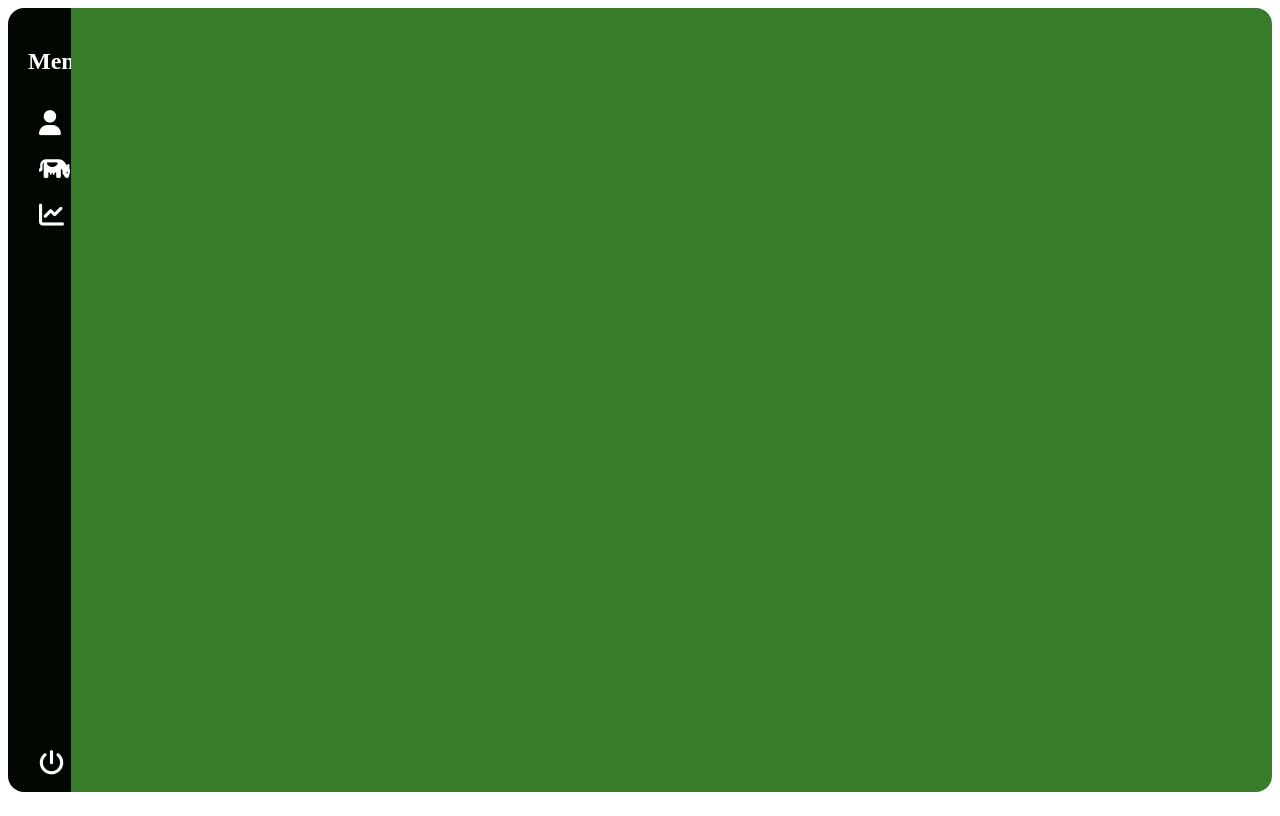
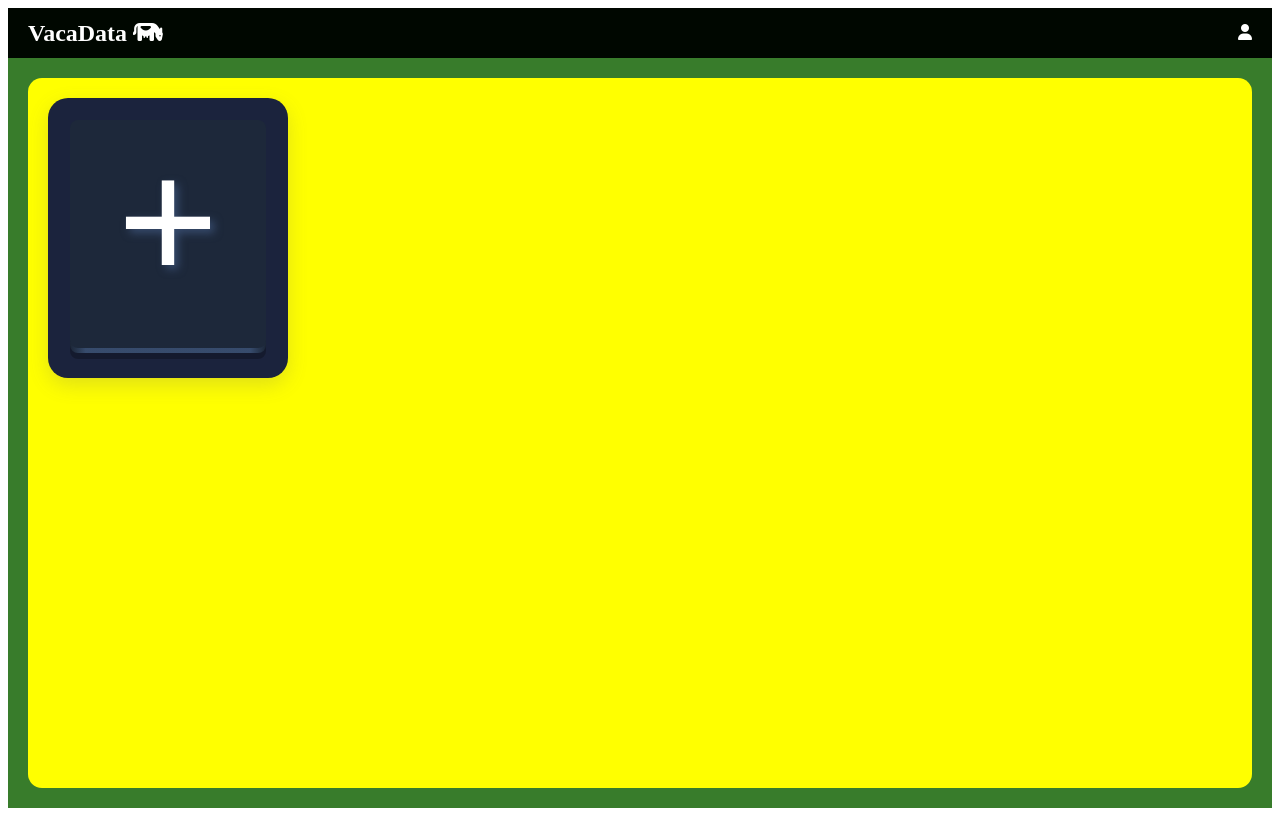
Before and after one commit to JanVal3k/VacaData, an Angular app: page / in a window 1280 px wide. Built offline with nearby package versions, Linux system fonts and the light colour scheme.

Commit message:
fix: inicio cambio de diseno

```diff
--- a/src/app/app.component.css
+++ b/src/app/app.component.css
@@ -9,16 +9,21 @@
 }
 .container {
     display: flex;
-    min-height: 98vh;
+    min-height: 100vh;
+    flex-direction: column;
 }
 .menu {
+    position: relative;
+    display: flex;
+    flex-direction: row;
+    justify-content: space-between;
+    align-items: center;
     background-color: #000700;
     color: #fff;
     position: relative;
-    width: 5%;
-    padding: 20px;
-    border-bottom-left-radius: 16px;
-    border-top-left-radius: 16px;
+    height: 50px;
+    width: 100%;
+    padding: 10px;
 }
 .content {
     display: flex;
@@ -27,7 +32,5 @@
     background-color: #387c2b;
     color: #fff;
     padding: 10px;
-    border-bottom-right-radius: 16px;
-    border-top-right-radius: 16px;
     position: relative;
 }
--- a/src/app/app.component.html
+++ b/src/app/app.component.html
@@ -3,8 +3,9 @@
     <app-menu (selectBoard)="getBoard($event)" />
   </nav>
   <nav class="content">
+    <app-animals (selectHealth)="getBoard($event)" />
     @if (Board === "animalsBoard") {
-    <app-animals (selectHealth)="getBoard($event)" />
+    <h1>esto es para crear</h1>
     } @else if (Board === "healthBoard") {
     <app-health />
     } @else if(Board === "reproductionBoard") {
--- a/src/app/menu/menu.component.css
+++ b/src/app/menu/menu.component.css
@@ -1,64 +1,17 @@
-.iconList{
-    list-style-type: none;
-    padding: 0;
-    margin: 0;
-    margin-left: 5px;
-    margin-top: 30px;
-  }
-  .iconList li {
-      position: relative;
-      background-color: #000700;
-      border-bottom-right-radius: 8px;
-      border-top-right-radius: 8px;
-      padding: 6px;
-      margin-bottom: 5px;
-      text-align: center;
-      width: 40px;
-      transition: width 0.2s ease;
-      overflow: hidden;
-      white-space: nowrap;
-      font-size: 25px;
-      a{
-        font-family: 'Times New Roman', Times, serif;
-        margin-left: 20px;
-        opacity: 0;
-      }
-    }
-  .iconList li:hover{
-    width: 155px;
-    z-index: 1000;
-    box-shadow: 4px 0px 5px rgba(0,0,0,0.2);
-    a{
-      font-size: 18px;
-      opacity: 1;
-    }
-  }
-.logOut li{
-      position: absolute;
-      background-color: #000700;
-      bottom: 0;
-      left: 25px;
-      height: 30px;
-      padding: 6px;
-      border-bottom-right-radius: 8px;
-      border-top-right-radius: 8px;
-      margin-bottom: 5px;
-      transition: width 0.2s ease;
-      overflow: hidden;
-      white-space: nowrap;
-      font-size: 25px;
-      a{
-        font-family: 'Times New Roman', Times, serif;
-        margin-left: 20px;
-        opacity: 0;
-      }
-  }
-  .logOut li:hover{
-      width: 150px;
-      z-index: 1000;
-      box-shadow: 4px 0px 5px rgba(0,0,0,0.2);
-      a{
-        font-size: 18px;
-        opacity: 1;
-      }
-    }
+
+.iconList, .userStyle {
+  display: inline-block;
+  font-family: 'Times New Roman', Times, serif;
+}
+
+.iconList {
+  text-align: left;
+  margin-left: 10px;
+}
+
+.userStyle {
+  position: absolute;
+  right: 20px;
+  top: 50%;
+  transform: translateY(-50%);
+}
--- a/src/app/menu/menu.component.html
+++ b/src/app/menu/menu.component.html
@@ -1,19 +1,9 @@
-<div>
-  <h2>Menú</h2>
+<div class="iconList">
+  <h2>
+    VacaData
+    <span class="fas fa-cow"></span>
+  </h2>
 </div>
-<ul class="iconList">
-  <li (click)="showItem('animalsBoard')" class="fas fa-user icon">
-    <a>Profile (User name)</a>
-  </li>
-  <li (click)="showItem('animalsBoard')" class="fas fa-cow icon">
-    <a>Animals</a>
-  </li>
-  <li (click)="showItem('healthBoard')" class="fas fa-chart-line icon">
-    <a>Monitoring</a>
-  </li>
-</ul>
-<ul class="logOut">
-  <li class="fas fa-power-off icon">
-    <a>Log out</a>
-  </li>
-</ul>
+<div class="userStyle">
+  <span (click)="showItem('animalsBoard')" class="fas fa-user"> </span>
+</div>
```
